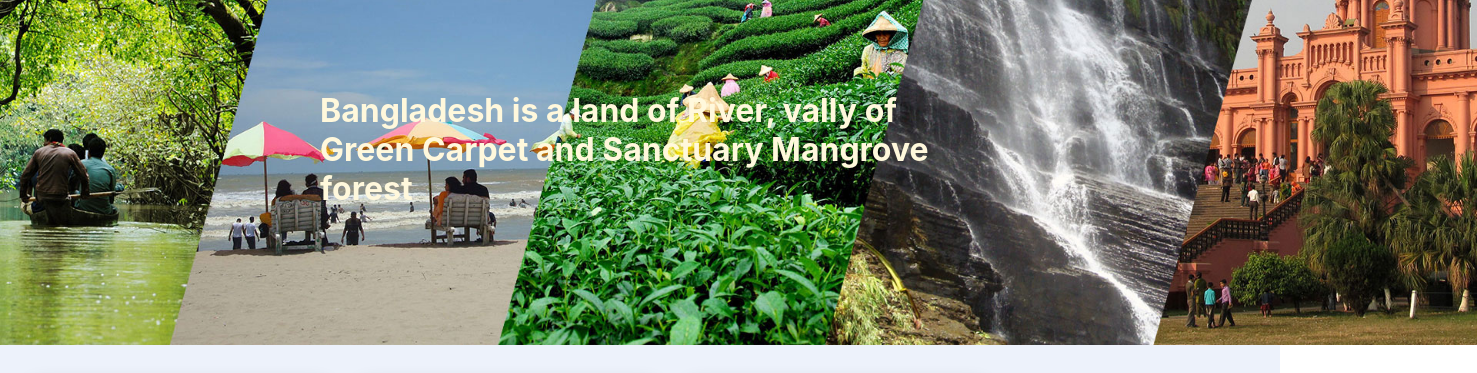
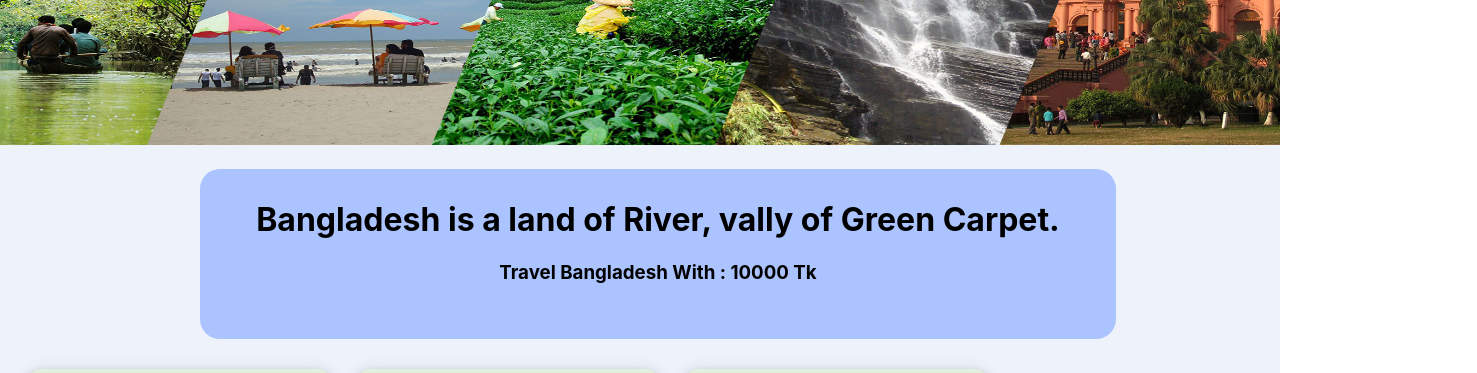
Before and after one commit to Bappy-Das/Tour-buddy, a React (Create React App) app: page / in a window 1280 px wide. Shown: the part 250-623 px from the top of the page, 1477 px wide, since content can reach past the window. Built offline with nearby package versions, Linux system fonts and the light colour scheme.

Commit message:
update all

```diff
--- a/public/index.html
+++ b/public/index.html
@@ -26,7 +26,7 @@
       work correctly both with client-side routing and a non-root public URL.
       Learn how to configure a non-root public URL by running `npm run build`.
     -->
-  <title>React App</title>
+  <title>Tour Buddies a Traveler guide</title>
 </head>
 
 <body>
--- a/src/App.js
+++ b/src/App.js
@@ -1,4 +1,4 @@
-// import logo from './logo.svg';
+
 import './App.css';
 import Banner from './component/Banner/Banner';
 import Content from './component/Content/Content';
--- a/src/component/Banner/Banner.css
+++ b/src/component/Banner/Banner.css
@@ -1,10 +1,17 @@
 .banner img{
-    height: 500px;
+    height: 300px;
+    width: 100%;
 }
 .centered {
-    position: absolute;
-    top: 50%;
-    left: 50%;
-    transform: translate(-50%, -50%);
-    color:cornsilk;
+    background-color: #abc4ff;
+    /* background-color: #b6ccfe; */
+    padding: 10px;
+    margin-top: 20px;
+    width: 70%;
+    height: 150px;
+    margin-left: 200px;
+    border-radius: 20px;
+    text-align: center;
+    justify-content: center;
+
   }
--- a/src/component/Banner/Banner.js
+++ b/src/component/Banner/Banner.js
@@ -6,8 +6,9 @@ const Banner = () => {
     return (
         <div className="banner">
             <img src={banner} alt="Snow" height="600"></img>
-            <div class="centered">
-                <h1>Bangladesh is a land of River, vally of Green Carpet and Sanctuary Mangrove forest</h1>
+            <div className="centered">
+                <h1>Bangladesh is a land of River, vally of Green Carpet.</h1>
+                <h3>Travel  Bangladesh With : 10000 Tk</h3>
             </div>
         </div>
     );
--- a/src/component/Footer/Footer.css
+++ b/src/component/Footer/Footer.css
@@ -1,6 +1,7 @@
 .main-footer{
     text-align: center;
-    background-color: #d7e3fc;
+    /* background-color: #d7e3fc; */
+    background-color: #abc4ff;
     line-height: 100px;
     border-radius: 10px;
 }
--- a/src/component/Header/Header.css
+++ b/src/component/Header/Header.css
@@ -24,6 +24,8 @@ nav a{
     border-radius: 10px;
 }
 nav a:hover{
-    background-color: #8e94f2;
-    color: #293241;
+    /* background-color: #8e94f2; */
+    background-color: #355070;
+    /* color: #293241; */
+    color: cornsilk;
 }
--- a/src/component/Places/Places.js
+++ b/src/component/Places/Places.js
@@ -1,6 +1,6 @@
 import React from 'react';
 import { FontAwesomeIcon } from '@fortawesome/react-fontawesome'
-import { faLuggageCart } from '@fortawesome/free-solid-svg-icons'
+import { faLuggageCart, } from '@fortawesome/free-solid-svg-icons'
 import './Places.css'
 
 const Places = (props) => {
@@ -18,7 +18,8 @@ const Places = (props) => {
                     <div className="attract-palce">
                         <h5>Location : {location}</h5>
                         <h4>Travel Spot:</h4>
-                        {attractions.map(spot => <p> {spot}</p>)}
+                        {attractions.map((spot, i) => <p key={i}> {spot}</p>)}
+
                     </div>
                     <div>
                         <h5>Duration : {Duration}</h5>
```
